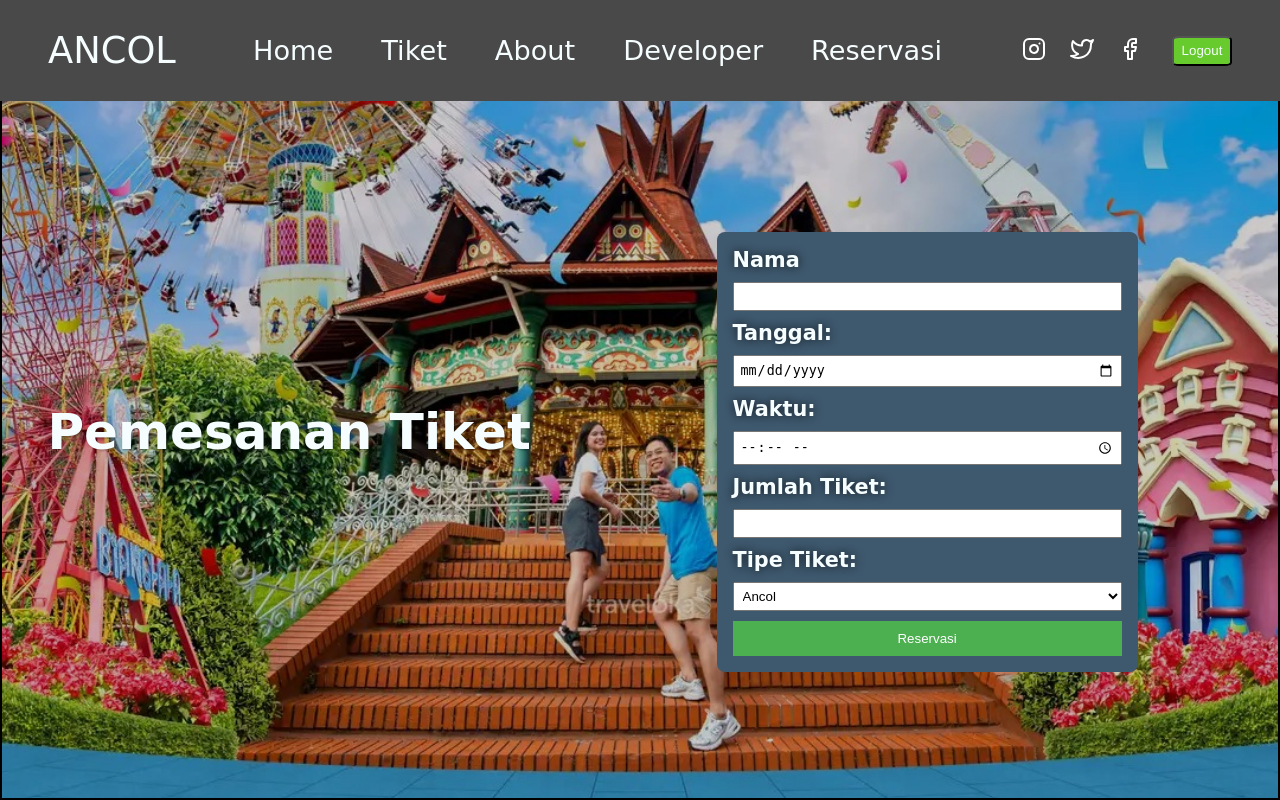
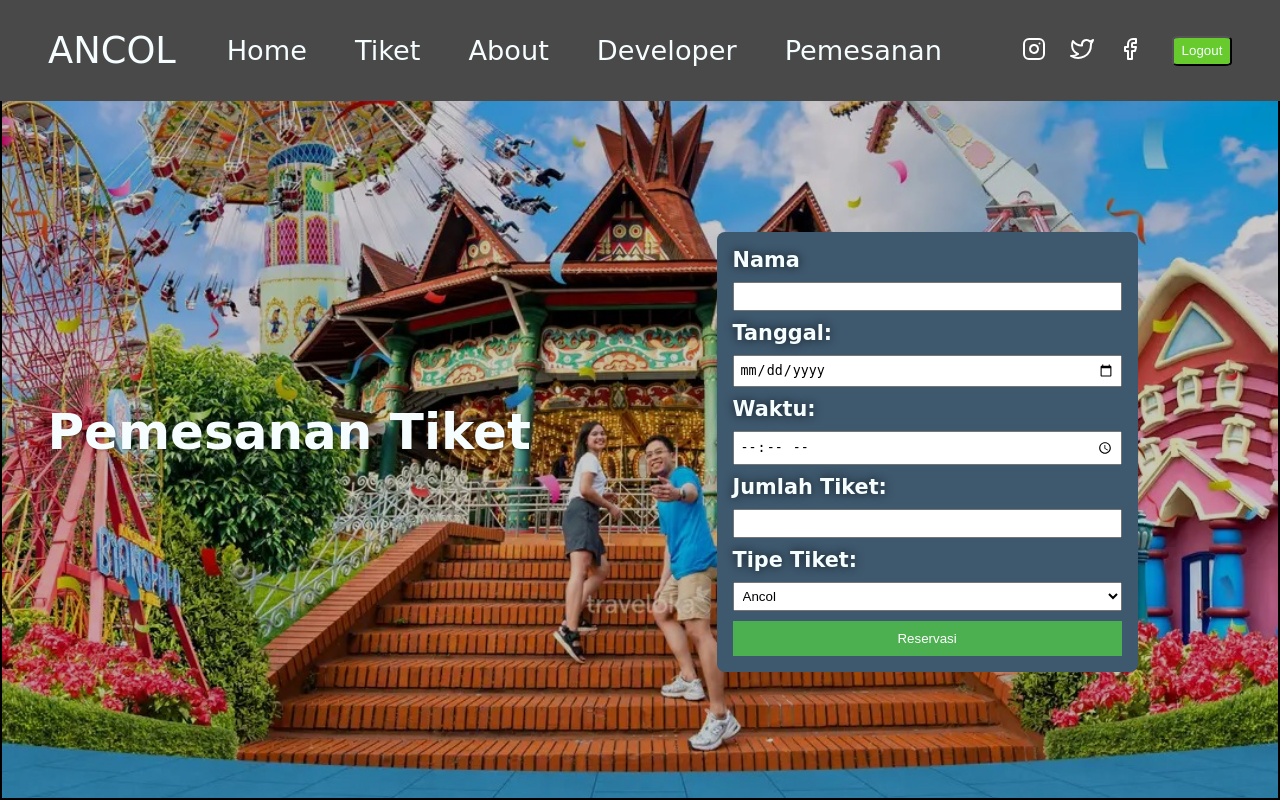
Before and after one commit to sihotang-yonathan1/Projek_Web, a PHP site: page /reservasi_dashboard.php in a window 1280 px wide. Run offline with PHP 8.4, Linux system fonts and the light colour scheme; a user stored in the database is signed in; some web fonts are replaced.

Commit message:
Update reservasi_dashboard.php

```diff
--- a/reservasi_dashboard.php
+++ b/reservasi_dashboard.php
@@ -67,7 +67,7 @@ if ($_SERVER["REQUEST_METHOD"] == "POST") {
           </li>
           <li class="nav-item">
             <a href="reservasi_dashboard.php" class="nav-link clr-transition"
-              >Reservasi</a
+              >Pemesanan</a
             >
           </li>
         </ul>
```
